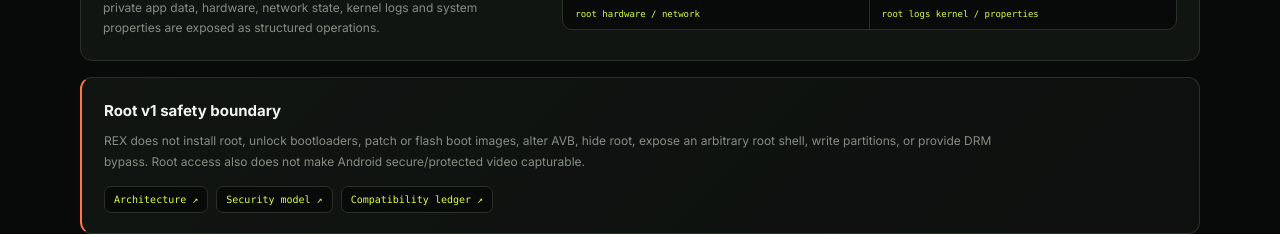
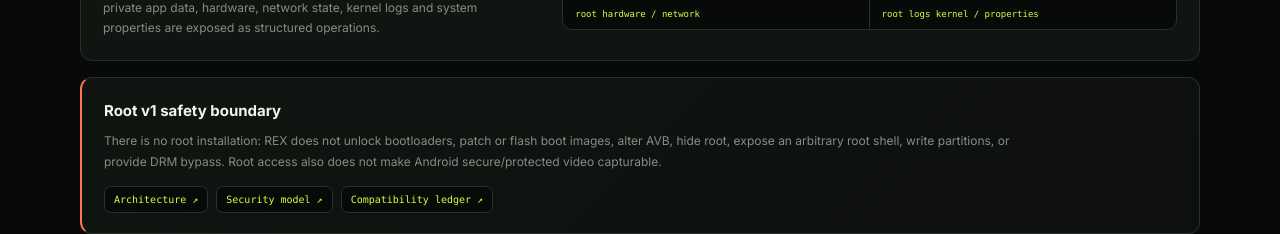
Before and after one commit to tochi-mba/Android_Headless_Mirror, a website: page docs/index.html in a window 1280 px wide. Shown: the part 4440-4674 px from the top of the page. Drawn offline with Linux system fonts and the light colour scheme.

Commit message:
docs(root): make Root v1 safety boundary explicit

```diff
--- a/docs/index.html
+++ b/docs/index.html
@@ -242,7 +242,7 @@
 
       <div class="root-safety-note reveal">
         <strong>Root v1 safety boundary</strong>
-        <p>REX does not install root, unlock bootloaders, patch or flash boot images, alter AVB, hide root, expose an arbitrary root shell, write partitions, or provide DRM bypass. Root access also does not make Android secure/protected video capturable.</p>
+        <p>There is no root installation: REX does not unlock bootloaders, patch or flash boot images, alter AVB, hide root, expose an arbitrary root shell, write partitions, or provide DRM bypass. Root access also does not make Android secure/protected video capturable.</p>
         <div class="root-doc-links">
           <a href="https://github.com/tochi-mba/Android_Headless_Mirror/blob/main/docs/ROOT_ARCHITECTURE.md" target="_blank" rel="noopener noreferrer">Architecture ↗</a>
           <a href="https://github.com/tochi-mba/Android_Headless_Mirror/blob/main/docs/ROOT_SECURITY.md" target="_blank" rel="noopener noreferrer">Security model ↗</a>
```
